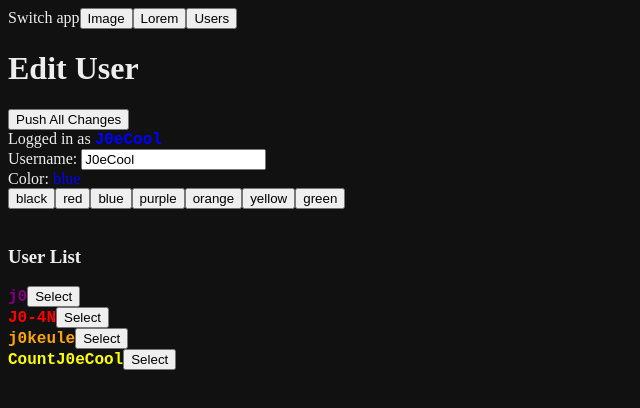
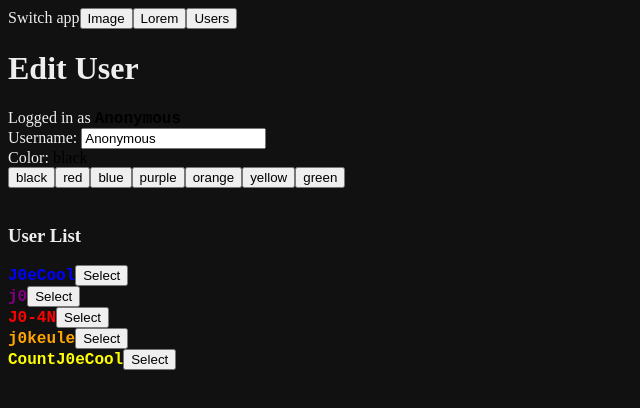
Before and after one commit to J0eCool/rpg-builder, a React app: page / in a window 1280 px wide. Both pictures are taken after a click on the button "Users". Shown: the top 408 px of the page, without its empty margins (0-640 px from the left). Built offline with nearby package versions, Linux system fonts and the light colour scheme.

Commit message:
Add local storage for logged in user, and a default anonymous account

```diff
--- a/client/EditUserProfileApp.tsx
+++ b/client/EditUserProfileApp.tsx
@@ -4,6 +4,13 @@ interface User {
   id: number,
   name: string,
   color: string,
+}
+
+/** The default user, if not logged in */
+const anonymousUser = {
+  id: 0,
+  name: 'Anonymous',
+  color: 'black',
 }
 
 /**
@@ -22,16 +29,38 @@ const UserBadge = ({user}: {user: User}) => {
 }
 
 /**
+ * Get the last user logged in out of localstorage
+ *
+ * In the future this should be just storing userID, and syncing the
+ * full User struct from server data, but I'd rather just limit the
+ * number of places that can edit User data and cause desync for now
+ */
+function getLocalLoggedInUser(): User {
+  const local = localStorage.getItem('loggedInUser')
+  if (!local) {
+    return anonymousUser
+  }
+  return JSON.parse(local)
+}
+function setLocalLoggedInUser(user: User) {
+  localStorage.setItem('loggedInUser', JSON.stringify(user))
+}
+
+/**
  * Widget used to switch to another available user
  */
 const UserSwitcher = ({users, onSwitch}:
     {users: User[], onSwitch: ((user: User) => void)}) => {
+  function switchToUser(user: User) {
+    setLocalLoggedInUser(user)
+    onSwitch(user)
+  }
   return <div>
     <h3>User List</h3>
     {users.map((user, index) =>
       <div key={index}>
         <UserBadge user={user} />
-        <button onClick={() => onSwitch(user)}>Select</button>
+        <button onClick={() => switchToUser(user)}>Select</button>
       </div>
     )}
   </div>
@@ -71,40 +100,34 @@ const ColorPicker = ({color, setColor}:
 export const EditUserProfileApp = () => {
   const usersUrl = 'data/users.json'
   const [users, setUsers] = useState<User[]>()
-  const [user, setUser] = useState<User>()
-  const [name, setName] = useState<string>('Anon')
-  const [color, setColor] = useState<string>('black')
+  const [user, setUser] = useState<User>(getLocalLoggedInUser())
+  const [name, setName] = useState<string>(user.name)
+  const [color, setColor] = useState<string>(user.color)
 
   useEffect(() => {
     fetch(usersUrl)
     .then((res) => res.json())
     .then((users: User[]) => {
       setUsers(users)
-      let user = users[0]
-      setUser(user)
-      setName(user.name)
-      setColor(user.color)
     })
   }, [])
 
-  if (!users || !user) {
+  if (!users) {
     return <>loading</>
   }
 
-  const SyncToServerButton = () => {
-    return <button onClick={() => {
-      fetch(usersUrl, {
-        method: 'PUT',
-        body: JSON.stringify(users, undefined, 2)
-      })
-    }}>
-      Push All Changes
-    </button>
+  /** Send any changes to the server. Currently just sends all data */
+  const syncToServer = () => {
+    fetch(usersUrl, {
+      method: 'PUT',
+      body: JSON.stringify(users, undefined, 2)
+    })
   }
 
   const hasChanges = user.name != name ||
     user.color != color
 
+  /** Saves the changes to the current user */
   const SaveChangesButton = () => {
     return !hasChanges ? <></> : <button onClick={() => {
       let u = users.find((u) => u.id == user.id)
@@ -115,6 +138,10 @@ export const EditUserProfileApp = () => {
       u.color = color
       setUser({...u})
       setUsers(users)
+      // we've changed the parameters of the local user, so update it
+      setLocalLoggedInUser(u)
+
+      syncToServer()
     }}>
       Save
     </button>
@@ -130,6 +157,8 @@ export const EditUserProfileApp = () => {
       users.push(next)
       setUsers(users)
       setUser(next)
+
+      syncToServer()
     }}>
       Add as New User
     </button>
@@ -137,9 +166,6 @@ export const EditUserProfileApp = () => {
 
   return <>
     <h1>Edit User</h1>
-    <div>
-      <SyncToServerButton />
-    </div>
     <div>
       Logged in as <UserBadge user={user} /><br />
       Username: <input value={name} onChange={(e) => {
--- a/data/users.json
+++ b/data/users.json
@@ -1,26 +1,31 @@
 [
   {
     "id": 0,
+    "name": "Anonymous",
+    "color": "green"
+  },
+  {
+    "id": 1,
     "name": "J0eCool",
     "color": "blue"
   },
   {
-    "id": 1,
+    "id": 2,
     "name": "j0",
     "color": "purple"
   },
   {
-    "id": 2,
+    "id": 3,
     "name": "J0-4N",
     "color": "red"
   },
   {
-    "id": 3,
+    "id": 4,
     "name": "j0keule",
     "color": "orange"
   },
   {
-    "id": 4,
+    "id": 5,
     "name": "CountJ0eCool",
     "color": "yellow"
   }
```
